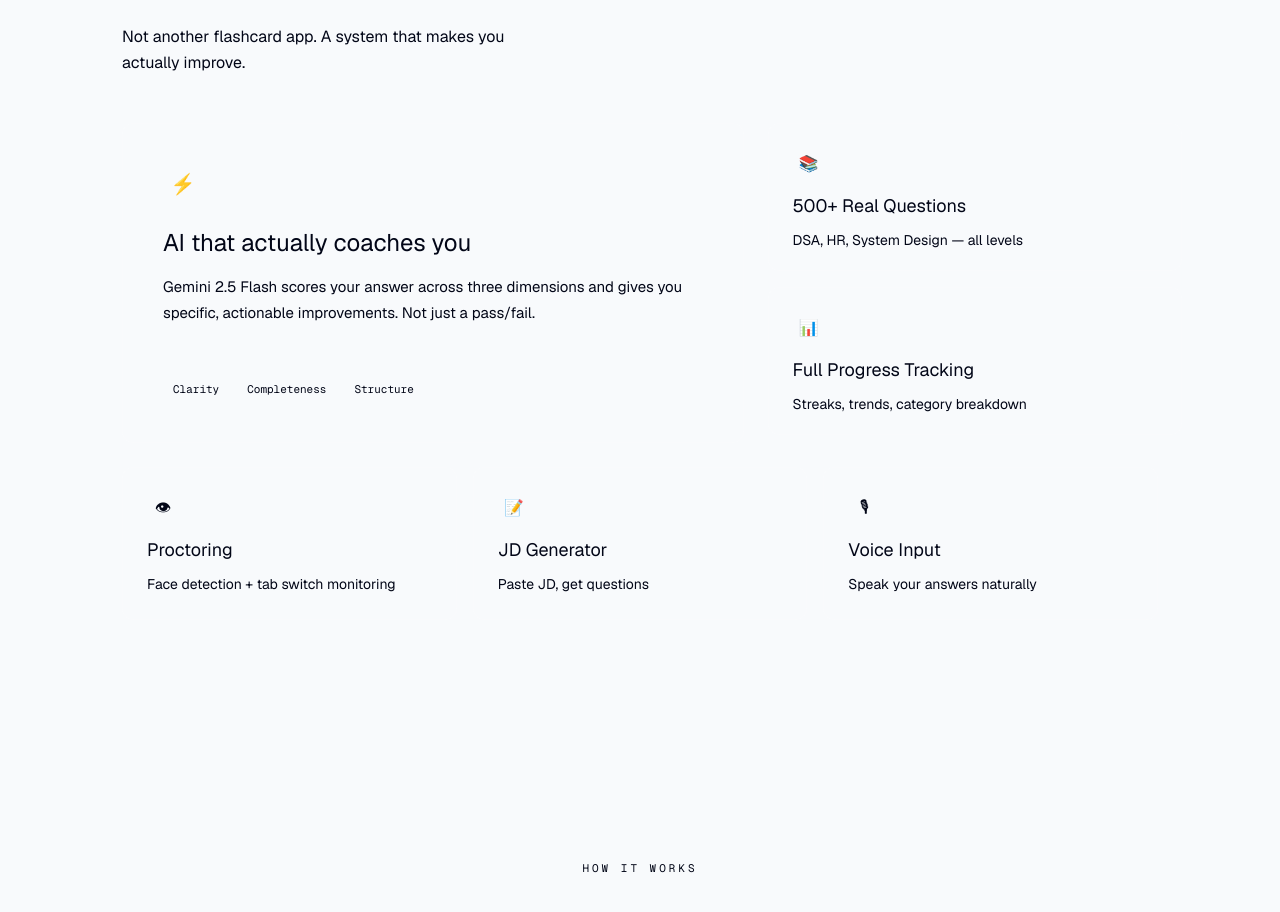
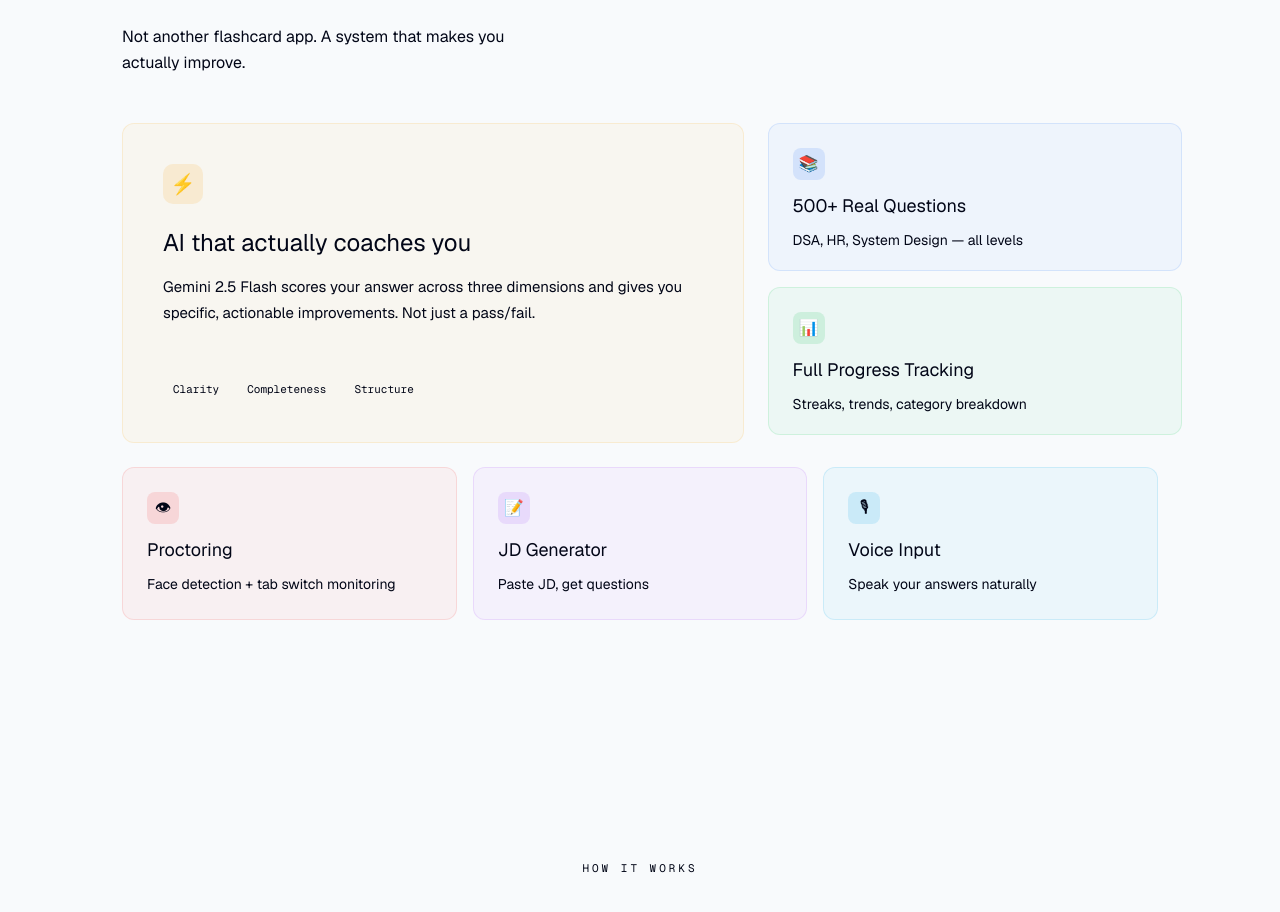
Before and after one commit to nmnroy/-AI-Powered-Interview, a Next.js app in the folder clerk-nextjs/: page / in a window 1280 px wide. Shown: the part 1360-2272 px from the top of the page. Built offline with nearby package versions, Linux system fonts and the light colour scheme.

Commit message:
style: color-code feature boxes in built different section

```diff
--- a/clerk-nextjs/src/app/page.tsx
+++ b/clerk-nextjs/src/app/page.tsx
@@ -333,8 +333,8 @@ export default function Home() {
         <div style={{ display: 'grid', gridTemplateColumns: '60% 40%', gap: '24px', marginTop: '48px' }}>
           {/* Large Card */}
           <div style={{
-            background: 'rgba(255,255,255,0.05)',
-            border: '1px solid rgba(255,255,255,0.1)',
+            background: 'rgba(245, 166, 35, 0.05)',
+            border: '1px solid rgba(245, 166, 35, 0.15)',
             borderRadius: 'var(--radius-xl)',
             padding: '40px',
             height: '320px',
@@ -345,7 +345,7 @@ export default function Home() {
             <div style={{
               width: '40px',
               height: '40px',
-              background: 'var(--accent-dim)',
+              background: 'rgba(245, 166, 35, 0.15)',
               borderRadius: '10px',
               display: 'flex',
               alignItems: 'center',
@@ -391,8 +391,8 @@ export default function Home() {
           {/* Small Cards Stack */}
           <div style={{ display: 'flex', flexDirection: 'column', gap: '16px' }}>
             <div style={{
-              background: 'rgba(255,255,255,0.05)',
-              border: '1px solid rgba(255,255,255,0.1)',
+              background: 'rgba(59, 130, 246, 0.05)',
+              border: '1px solid rgba(59, 130, 246, 0.15)',
               borderRadius: 'var(--radius-xl)',
               padding: '24px',
               height: '148px'
@@ -400,7 +400,7 @@ export default function Home() {
               <div style={{
                 width: '32px',
                 height: '32px',
-                background: 'var(--accent-dim)',
+                background: 'rgba(59, 130, 246, 0.15)',
                 borderRadius: '8px',
                 display: 'flex',
                 alignItems: 'center',
@@ -412,8 +412,8 @@ export default function Home() {
               <p style={{ fontSize: '14px', color: 'var(--text-secondary)' }}>DSA, HR, System Design — all levels</p>
             </div>
             <div style={{
-              background: 'rgba(255,255,255,0.05)',
-              border: '1px solid rgba(255,255,255,0.1)',
+              background: 'rgba(34, 197, 94, 0.05)',
+              border: '1px solid rgba(34, 197, 94, 0.15)',
               borderRadius: 'var(--radius-xl)',
               padding: '24px',
               height: '148px'
@@ -421,7 +421,7 @@ export default function Home() {
               <div style={{
                 width: '32px',
                 height: '32px',
-                background: 'var(--accent-dim)',
+                background: 'rgba(34, 197, 94, 0.15)',
                 borderRadius: '8px',
                 display: 'flex',
                 alignItems: 'center',
@@ -438,20 +438,20 @@ export default function Home() {
         {/* Row of 3 cards */}
         <div style={{ display: 'grid', gridTemplateColumns: 'repeat(3, 1fr)', gap: '16px', marginTop: '24px' }}>
           {[
-            { icon: '👁', title: 'Proctoring', desc: 'Face detection + tab switch monitoring' },
-            { icon: '📝', title: 'JD Generator', desc: 'Paste JD, get questions' },
-            { icon: '🎙', title: 'Voice Input', desc: 'Speak your answers naturally' }
+            { icon: '👁', title: 'Proctoring', desc: 'Face detection + tab switch monitoring', bg: 'rgba(239, 68, 68, 0.05)', border: 'rgba(239, 68, 68, 0.15)', iconBg: 'rgba(239, 68, 68, 0.15)' },
+            { icon: '📝', title: 'JD Generator', desc: 'Paste JD, get questions', bg: 'rgba(168, 85, 247, 0.05)', border: 'rgba(168, 85, 247, 0.15)', iconBg: 'rgba(168, 85, 247, 0.15)' },
+            { icon: '🎙', title: 'Voice Input', desc: 'Speak your answers naturally', bg: 'rgba(14, 165, 233, 0.05)', border: 'rgba(14, 165, 233, 0.15)', iconBg: 'rgba(14, 165, 233, 0.15)' }
           ].map((feature, i) => (
             <div key={i} style={{
-              background: 'rgba(255,255,255,0.05)',
-              border: '1px solid rgba(255,255,255,0.1)',
+              background: feature.bg,
+              border: `1px solid ${feature.border}`,
               borderRadius: 'var(--radius-xl)',
               padding: '24px'
             }}>
               <div style={{
                 width: '32px',
                 height: '32px',
-                background: 'var(--accent-dim)',
+                background: feature.iconBg,
                 borderRadius: '8px',
                 display: 'flex',
                 alignItems: 'center',
```
